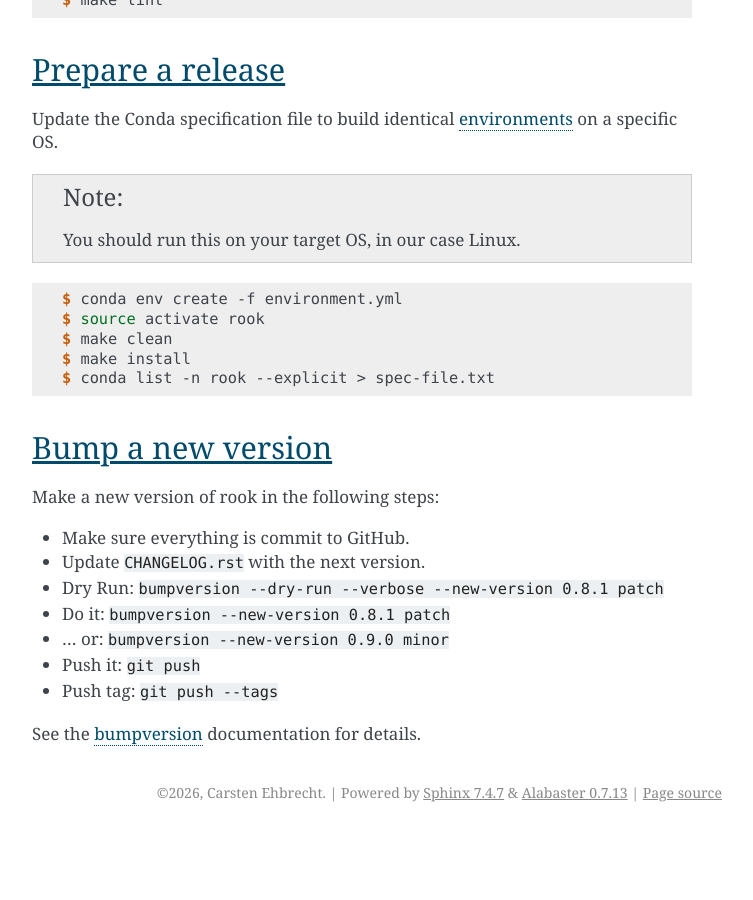
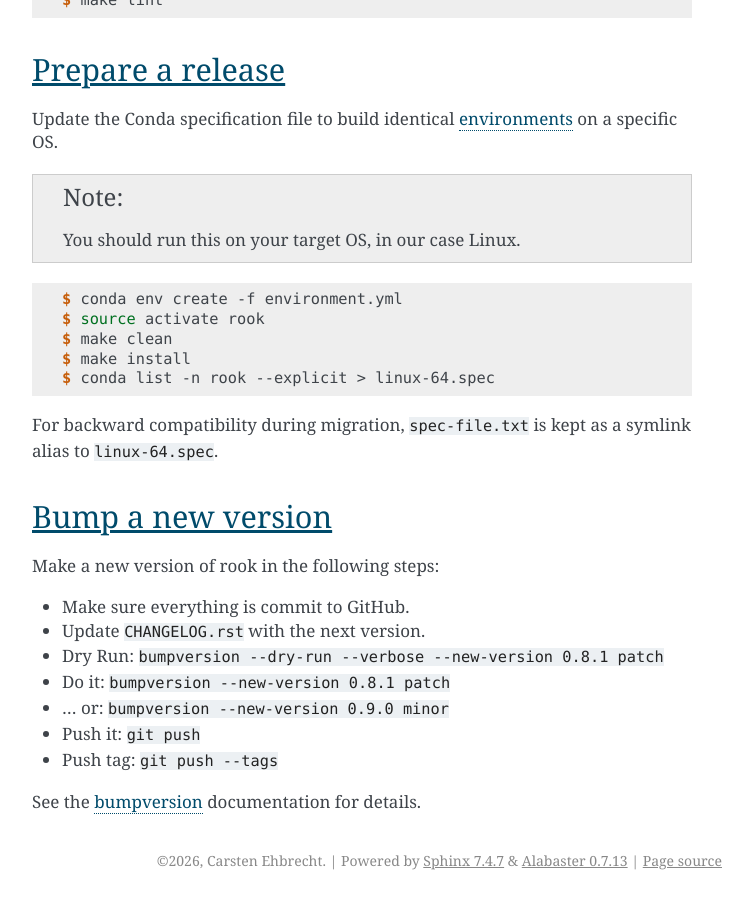
Before and after one commit to roocs/rook, a Sphinx documentation site: the page built from docs/source/dev_guide.rst, in a window 1280 px wide and 900 px high, scrolled down 1426 px. Shown: the whole window, without its empty margins (388-1141 px from the left). Built offline with Sphinx 7.4.7, drawn with Linux system fonts in a browser that asks for light colours; pages that are not in the unit, such as notebooks, are missing from menus; before the commit the page ends 2258 px from its top, so only the background shows below that.

Commit message:
using spec-file.txt symlink

```diff
--- a/docs/source/dev_guide.rst
+++ b/docs/source/dev_guide.rst
@@ -88,7 +88,9 @@ Update the Conda specification file to build identical environments_ on a specif
     $ source activate rook
     $ make clean
     $ make install
-    $ conda list -n rook --explicit > spec-file.txt
+    $ conda list -n rook --explicit > linux-64.spec
+
+For backward compatibility during migration, ``spec-file.txt`` is kept as a symlink alias to ``linux-64.spec``.
 
 .. _environments: https://conda.io/projects/conda/en/latest/user-guide/tasks/manage-environments.html#building-identical-conda-environments
 
--- /dev/null
+++ b/spec-file.txt
@@ -0,0 +1 @@
+linux-64.spec
```
